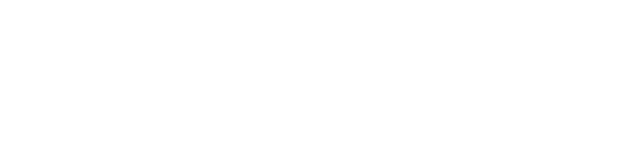
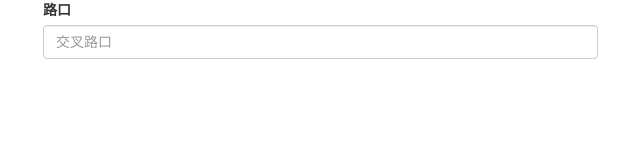
Before and after one commit to ilv221/TEST, a plain HTML site: page index.html in a window 1280 px wide. Shown: the whole page, without its empty margins (27-667 px from the left). Drawn offline with nearby package versions, Linux system fonts and the light colour scheme.

Commit message:
留下路口

```diff
--- a/index.html
+++ b/index.html
@@ -9,6 +9,16 @@
   </head>
   <body>
     <div class="container">
+      <div class="row">
+        <div class="col-xs-12">
+          <form class="form-horizontal" id="add-form">
+            <div class="form-group">
+              <label class="col-xs-12" for="timer1">路口</label>
+              <div class="col-xs-6">
+                <input type="text" class="form-control" name="location" id="location" placeholder="交叉路口">
+              </div>
+            </div>
+      </div>
     </div>
   </body>
 </html>
```
